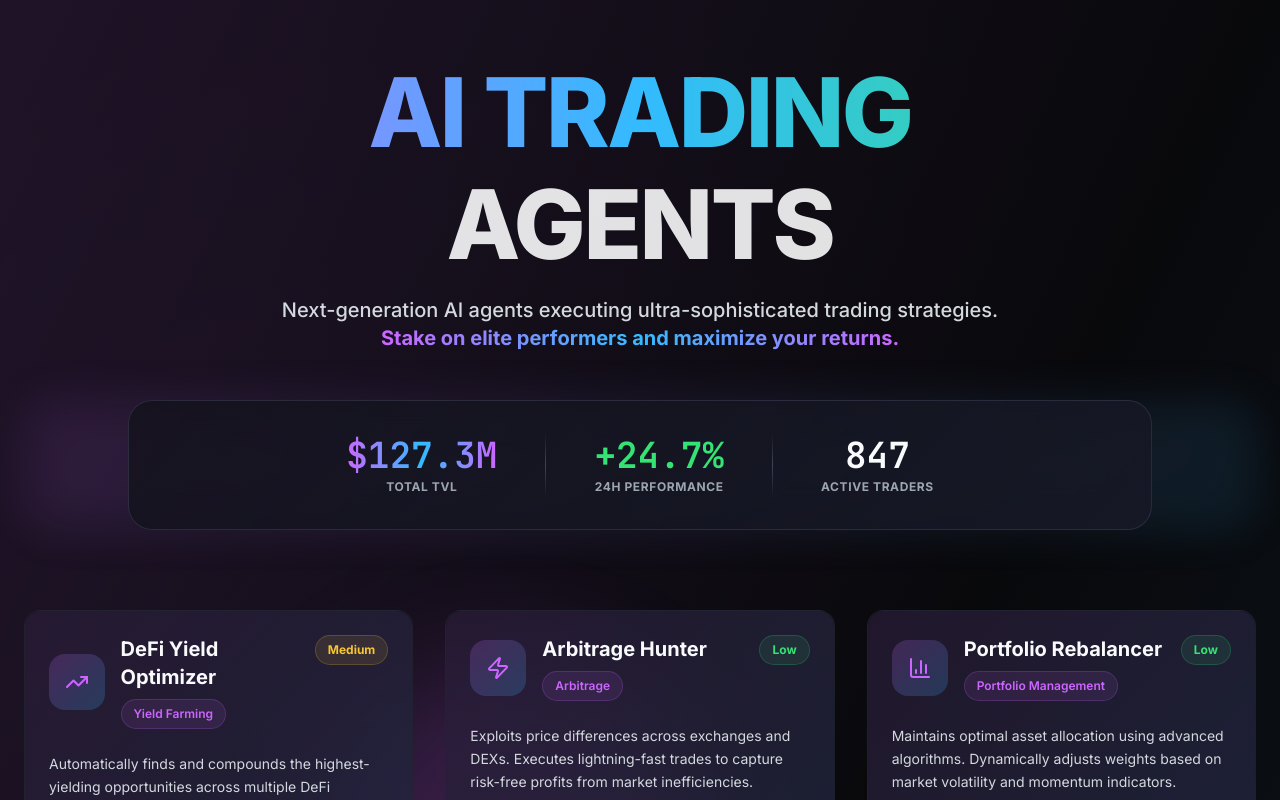
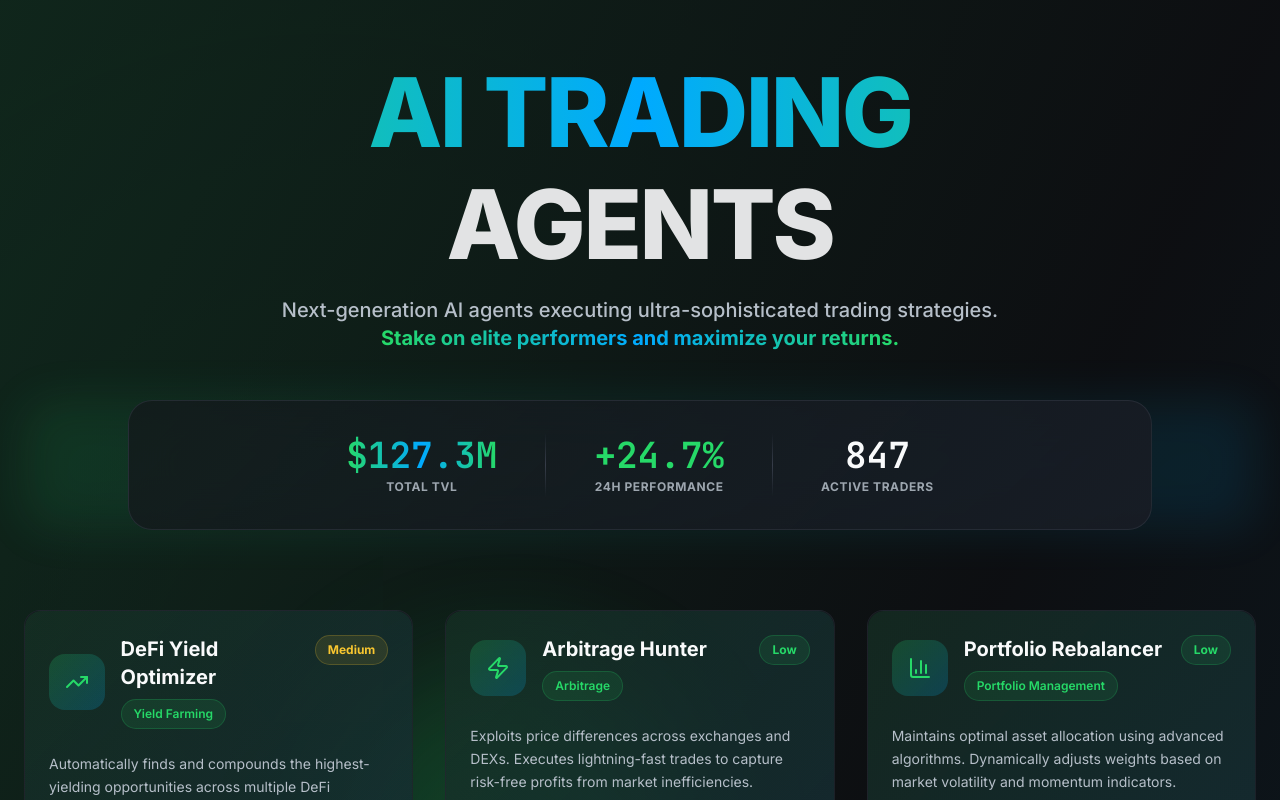
Before and after one commit to rohantomar95/vault-agent-collective, a React (Vite) app: page / in a window 1280 px wide. Shown: the top 800 px of the page. Built offline with nearby package versions, Linux system fonts and the light colour scheme.

Commit message:
Update color theme
Update color theme to match the provided screenshot, focusing on gradients and overall aesthetic.

```diff
--- a/src/index.css
+++ b/src/index.css
@@ -4,64 +4,64 @@
 
 @layer base {
   :root {
-    /* Ultra Modern Web3 Dark Theme - Inspired by beautiful gradients */
-    --background: 235 15% 4%;           /* Deep space black #0A0A0F */
-    --background-secondary: 235 20% 8%; /* Rich dark purple #0F0F18 */
-    --background-tertiary: 235 15% 12%; /* Card backgrounds #181820 */
+    /* Dark Theme - Inspired by screenshot colors */
+    --background: 220 15% 6%;           /* Very dark background #0F1115 */
+    --background-secondary: 220 15% 9%; /* Slightly lighter #151A20 */
+    --background-tertiary: 220 15% 12%; /* Card backgrounds #1A2027 */
 
     --foreground: 210 20% 98%;          /* Pure white text #FAFAFA */
-    --foreground-secondary: 210 15% 85%; /* Secondary text #D1D5DB */
+    --foreground-secondary: 210 15% 75%; /* Secondary text #B8BCC2 */
 
-    --card: 235 20% 8%;                 /* Card background */
+    --card: 220 15% 9%;                 /* Card background */
     --card-foreground: 210 20% 98%;     /* Card text */
 
-    --popover: 235 20% 8%;
+    --popover: 220 15% 9%;
     --popover-foreground: 210 20% 98%;
 
-    --primary: 280 100% 70%;            /* Vibrant purple #B845FF */
-    --primary-foreground: 0 0% 100%;    /* White text on purple */
-    --primary-muted: 280 80% 55%;       /* Muted purple #9932CC */
+    --primary: 142 70% 50%;             /* Green accent #10B981 */
+    --primary-foreground: 0 0% 100%;    /* White text on green */
+    --primary-muted: 142 60% 40%;       /* Muted green #059669 */
 
     --secondary: 210 15% 18%;           /* Dark secondary #252830 */
     --secondary-foreground: 210 20% 98%;
 
-    --muted: 235 15% 12%;
+    --muted: 220 15% 12%;
     --muted-foreground: 210 10% 65%;    /* Muted text #9CA3AF */
 
-    --accent: 200 100% 60%;             /* Electric blue accent #00BFFF */
+    --accent: 200 100% 50%;             /* Cyan blue accent #00BFFF */
     --accent-foreground: 0 0% 0%;
 
-    --destructive: 0 85% 58%;           /* Red for losses #E53E3E */
+    --destructive: 0 75% 60%;           /* Red for losses #E53E3E */
     --destructive-foreground: 210 20% 98%;
 
-    --success: 142 76% 55%;             /* Bright green for gains #10B981 */
+    --success: 142 70% 50%;             /* Bright green for gains #10B981 */
     --success-foreground: 0 0% 0%;
 
     --warning: 45 93% 58%;              /* Yellow warning #F59E0B */
     --warning-foreground: 0 0% 0%;
 
-    --border: 235 15% 20%;              /* Subtle borders #2A2A35 */
-    --border-light: 235 15% 30%;        /* Lighter borders #40404F */
+    --border: 220 15% 20%;              /* Subtle borders #2A2A35 */
+    --border-light: 220 15% 25%;        /* Lighter borders #353842 */
 
-    --input: 235 15% 15%;
-    --ring: 280 100% 70%;               /* Purple focus ring */
+    --input: 220 15% 15%;
+    --ring: 142 70% 50%;                /* Green focus ring */
 
     --radius: 1rem;                     /* 16px rounded corners */
 
-    /* Beautiful gradients inspired by reference images */
-    --gradient-primary: linear-gradient(135deg, hsl(280 100% 70%) 0%, hsl(200 100% 60%) 100%);
-    --gradient-card: linear-gradient(135deg, hsl(235 20% 8%) 0%, hsl(235 25% 12%) 100%);
-    --gradient-border: linear-gradient(135deg, hsl(280 100% 70% / 0.3) 0%, hsl(200 100% 60% / 0.3) 100%);
-    --gradient-cosmic: linear-gradient(135deg, hsl(280 100% 70%) 0%, hsl(200 100% 60%) 50%, hsl(280 100% 70%) 100%);
-    --gradient-mesh: radial-gradient(circle at 25% 25%, hsl(280 100% 70% / 0.15) 0%, transparent 50%),
-                     radial-gradient(circle at 75% 75%, hsl(200 100% 60% / 0.1) 0%, transparent 50%);
-    --gradient-glass: linear-gradient(135deg, hsl(235 20% 8% / 0.7) 0%, hsl(235 25% 12% / 0.9) 100%);
+    /* Beautiful gradients with green/blue theme */
+    --gradient-primary: linear-gradient(135deg, hsl(142 70% 50%) 0%, hsl(200 100% 50%) 100%);
+    --gradient-card: linear-gradient(135deg, hsl(220 15% 9%) 0%, hsl(220 20% 12%) 100%);
+    --gradient-border: linear-gradient(135deg, hsl(142 70% 50% / 0.3) 0%, hsl(200 100% 50% / 0.3) 100%);
+    --gradient-cosmic: linear-gradient(135deg, hsl(142 70% 50%) 0%, hsl(200 100% 50%) 50%, hsl(142 70% 50%) 100%);
+    --gradient-mesh: radial-gradient(circle at 25% 25%, hsl(142 70% 50% / 0.15) 0%, transparent 50%),
+                     radial-gradient(circle at 75% 75%, hsl(200 100% 50% / 0.1) 0%, transparent 50%);
+    --gradient-glass: linear-gradient(135deg, hsl(220 15% 9% / 0.7) 0%, hsl(220 20% 12% / 0.9) 100%);
 
-    /* Enhanced shadows with beautiful glows */
-    --shadow-card: 0 8px 32px hsl(0 0% 0% / 0.6);
-    --shadow-glow: 0 0 30px hsl(280 100% 70% / 0.4);
-    --shadow-glow-blue: 0 0 30px hsl(200 100% 60% / 0.4);
-    --shadow-glow-strong: 0 0 60px hsl(280 100% 70% / 0.6);
+    /* Enhanced shadows with green/blue glows */
+    --shadow-card: 0 8px 32px hsl(0 0% 0% / 0.8);
+    --shadow-glow: 0 0 30px hsl(142 70% 50% / 0.4);
+    --shadow-glow-blue: 0 0 30px hsl(200 100% 50% / 0.4);
+    --shadow-glow-strong: 0 0 60px hsl(142 70% 50% / 0.6);
 
     /* Smooth transitions */
     --transition-smooth: all 0.3s cubic-bezier(0.4, 0, 0.2, 1);
```
